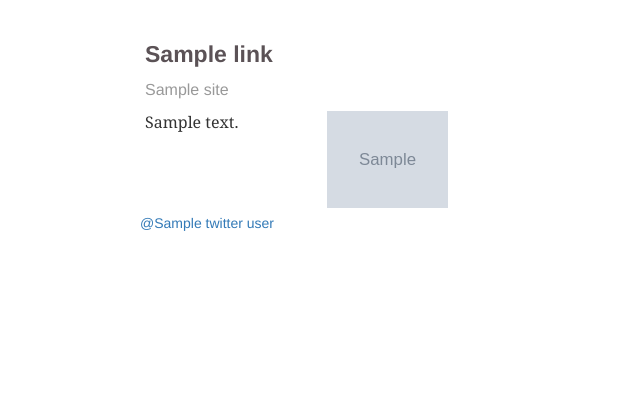
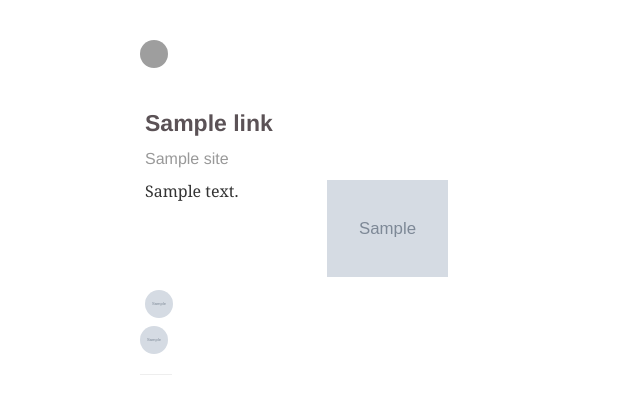
Before and after one commit to svven/web, a Flask app: template web/templates/reader/marks.html in a window 1280 px wide. Shown: the top 414 px of the page, without its empty margins (0-640 px from the left). Run offline with Flask 2, Linux system fonts and the light colour scheme; the template is opened without the code that fills it: most values are stand-ins (such as "Sample title", 1, 10 or a date in 2020); grey boxes marked "Sample" are stand-in pictures; parts of the project's set-up code (start-up, migrations or seed data) failed here and were passed over; some libraries are stand-ins or nearby versions; grey boxes are pictures that could not be loaded.

Commit message:
Home blueprint and reader pics

```diff
--- /dev/null
+++ b/web/home/__init__.py
@@ -0,0 +1 @@
+from views import home
--- a/web/templates/news/link.html
+++ b/web/templates/news/link.html
@@ -13,4 +13,9 @@
 			{{ link.description|striptags|truncate(150, end="...") }}
 		</p>{% endif %}
 	</div>
+	<div class="readers">
+		{% set user = user or mark.reader.twitter_user %}
+		<a href="/@{{ user.screen_name }}">
+			<img class="reader" style="margin-top:4px" src="{{ user.profile_image_url}}" title="@{{ user.screen_name }}" /></a>
+	</div>
 </div>
--- a/web/templates/reader/marks.html
+++ b/web/templates/reader/marks.html
@@ -4,12 +4,23 @@
 		<meta charset="utf-8" />
 		<meta http-equiv="X-UA-Compatible" content="IE=edge">
 		<meta name="viewport" content="width=device-width, initial-scale=1">
-		<title>Reader Marks ({{ user.reader.id }})</title>
+		<title>{% if user %}@{{ user.screen_name }}{% else %}Home{% endif %}</title>
 		<link rel="stylesheet" href="css/bootstrap.min.css">
 		<link rel="stylesheet" href="css/all.css">
 </head>
 <body>
 	<div class="container-fluid">
+		<div class="page-header" style="border:0">
+			<div class="pull-left">
+				<a href="/" ><img class="reader" src="http://www.rebelhearts.cz/wp-content/themes/rebelhearts_2012/img/icons/home-icon.png" /></a>
+			</div>
+			<div class="pull-right">
+			{% if user %}
+				<a href="https://twitter.com/{{ user.screen_name }}"><img class="reader" src="http://www.daniellenelisse.com/wp-content/uploads/2014/09/ICON.TWITTER.GRAY_.jpg" /></a>
+			{% endif %}
+			</div>
+		</div>
+
 		<div class="page-content">
 			<div class="row">
 				<ul class="list-unstyled">{% for mark in marks %}
@@ -20,10 +31,12 @@
 			</div>
 		</div>
 
-		<div class="footer">
+		<div class="footer readers">
 			{% for reader in readers %}
-			<a href="/@{{ reader.twitter_user.screen_name }}">@{{ reader.twitter_user.screen_name }}</a>
+			<a href="/@{{ reader.twitter_user.screen_name }}">
+				<img class="reader" style="margin-top:4px" src="{{ reader.twitter_user.profile_image_url}}" title="@{{ reader.twitter_user.screen_name }}" /></a>
 			{% endfor %}
+			<hr />
 		</div>
 	</div>
 </body>
```
Also changed, not shown: web/home/views.py (added, +26 -0 lines), web/reader/views.py (+12 -12 lines), web/launch/__init__.py (added), web/launch/views.py (added).
